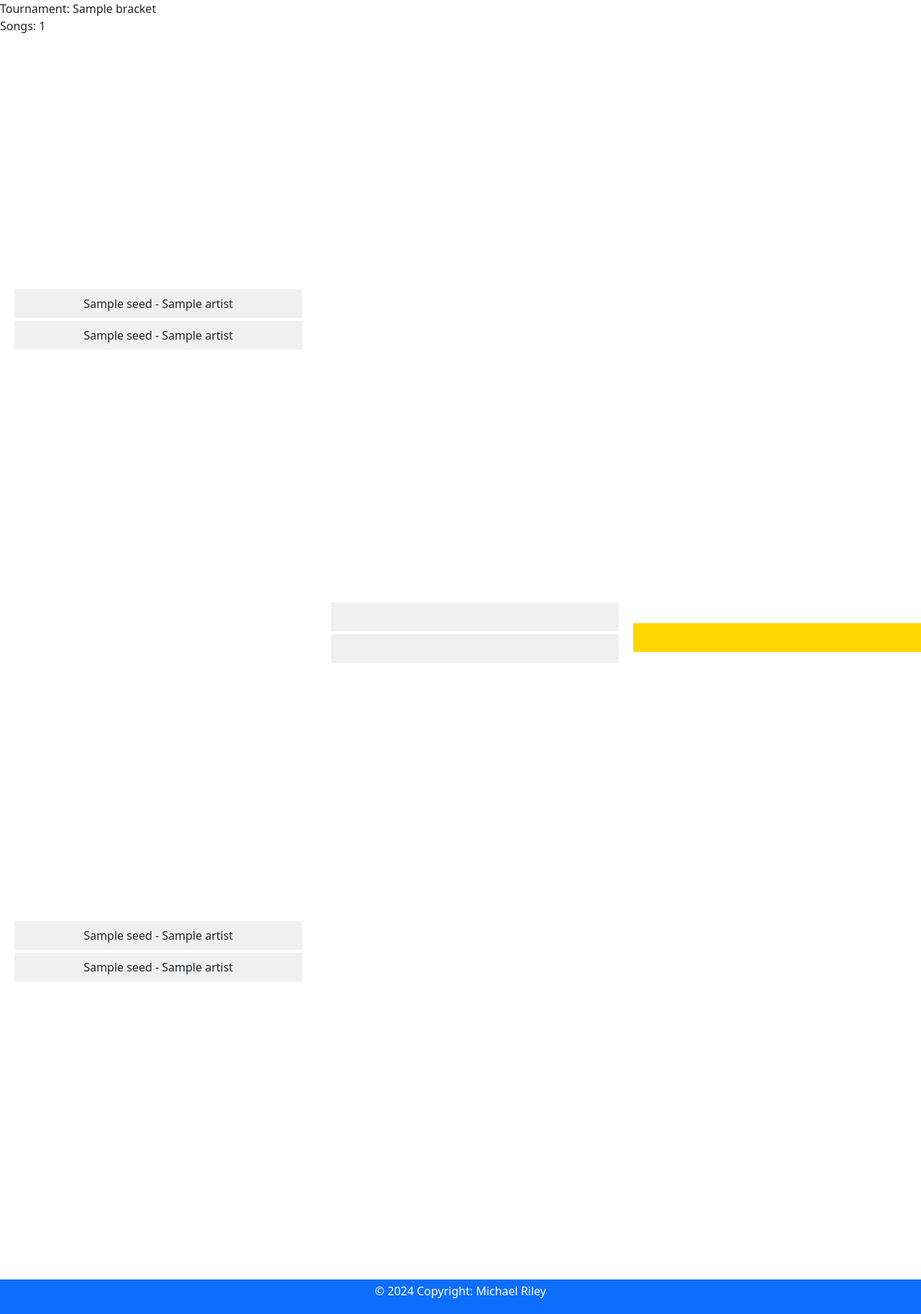
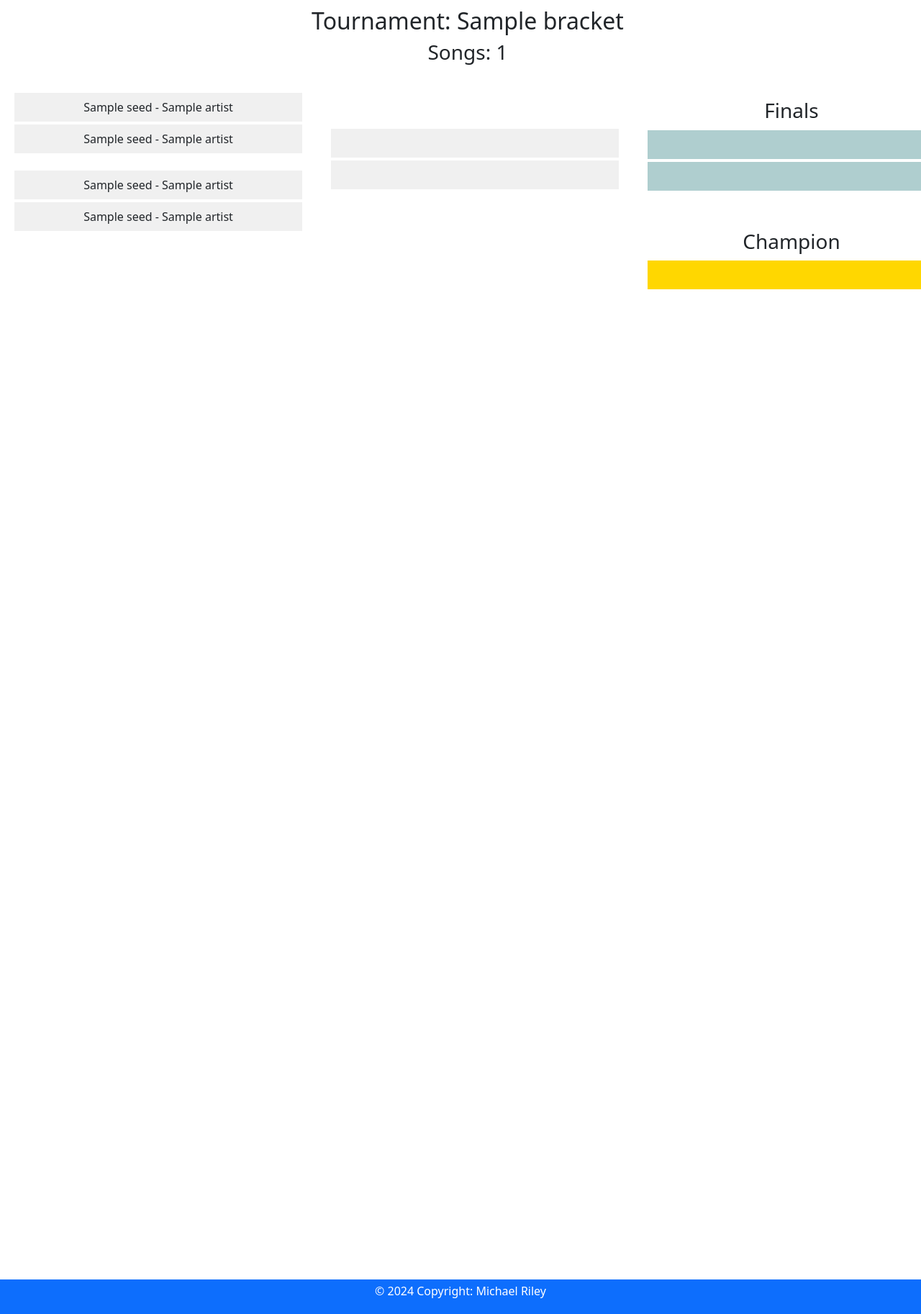
Before and after one commit to mikerly131/song_tournament, a FastAPI app: template templates/brackets/fill-bracket-8.html in a window 1280 px wide. Shown: the part 56-1882 px from the top of the page at 72% size. Run offline with FastAPI, Linux system fonts and the light colour scheme; the template is opened without the code that fills it: most values are stand-ins (such as "Sample title", 1, 10 or a date in 2020).

Commit message:
8 team template updated, styles updated for all brackets

```diff
--- a/static/bracket_styles.css
+++ b/static/bracket_styles.css
@@ -1,78 +1,53 @@
-.bracket-container {
-  width: 2800px;
-  overflow-x: hidden;
-  white-space: nowrap;
+html, body {
+    margin: 0;
+    height: 100%
+    width: 100%;  /* use full viewport width always */
+    overflow-x: hidden; /* added to stop horizontal overflow, idk why its happening */
 }
 
-.tournament {
-  display: flex;
-  flex-direction: row;
+.scroll-container {
+    position: fixed; /* Should this be absolute? */
+    top: 163px; /* Header is nav-bar, 56px, title row 106px */
+    left: 0;
+    right: 0;
+    bottom: 48px; /* Footer is about 48 px */
+    overflow-y: auto; /* for vertical scrolling */
+    overflow-x: scroll; /* always show horizontal scrollbar */
 }
 
-.round, .match-left, .match-right {
-    box-sizing: border-box;
+/* flex-wrap and overflow may not be needed for wrapping if necessary */
+.tournament-bracket {
+    min-height: 100%;
+    display: flex;
+    justify-content: flex-start;
+    flex-wrap: nowrap;
+    overflow-x: visible;
 }
 
-.tournament .round {
-  font-size: 1em;
-  display: flex;
-  flex-direction: column;
-  justify-content: center;
-  width: 400px;
-  list-style: none;
-  padding: 0;
+/* Keep all things in column aligned vertical, give some margin around it */
+.column, .match {
+    display: flex;
+    flex-direction: column;
+    align-items: center;
+    margin: 10px 10px;
 }
 
-.match-left {
-  padding-left: 1.5em;
+/* Idk if I'm doing this right, but need same column display, flex to get spacing i want */
+.match {
+    justify-content: center;
+    margin: 10px;
 }
 
-.match-right {
-  padding-right: 1.5em;
+.team {
+    min-width: 400px; /* width that fits most song and artist combo, i hope  */
+    height: 40px;
+    background-color: #f0f0f0;
+    margin: 2px 0;
+    padding: 5px 10px;
+    text-align: center;
+    display: inline-flex; /* inline-flex allows width growth */
+    align-items: center;
+    justify-content: center;
+    position: relative;
+    white-space: nowrap; /* prevents text wrapping */
 }
-
-.song-bottom {
-  font-size: 1em;
-  border-bottom: 2px solid #aaa;
-}
-
-.song-left {
-  text-align: left;
-  border-right: 2px solid #aaa;
-}
-
-.song-right {
-  text-align: right;
-  border-left: 2px solid #aaa;
-}
-
-.song-top {
-  font-size: 1em;
-  border: none;
-  border-bottom: 2px solid #aaa;
-}
-
-.left-spacer {
-  border-right: 2px solid #aaa;
-  min-height: 40px;
-  padding-right: 1em;
-}
-
-.right-spacer {
-  border-left: 2px solid #aaa;
-  min-height: 40px;
-  padding-left: 1em;
-}
-
-.champion {
-    justify-content: center;
-    text-align: center;
-    padding-top: 1em;
-    padding-bottom: 1em;
-    border: 1px solid #aaa;
-    margin-top: 1em;
-    margin-bottom: 1em;
-    margin-left: 1em;
-    margin-right: 1em;
-    font-weight: bold;
-}
--- a/static/bracket_styles_64.css
+++ b/static/bracket_styles_64.css
@@ -79,48 +79,21 @@
 .round-of-2 .match:first-child { margin-top: 825px; }
 .round-of-2 .match:last-child { margin-bottom: 240px; }
 
+.finals .match:first-child { margin-top: 60px; }
+.finals .match:last-child { margin-bottom: 60px; }
+
 .champion {
     display: flex;
     align-items: center;
     justify-content: center;
+    padding-top: 40px;
+}
+
+.finals .match .team {
+    background-color: #afcecf;
 }
 
 .final .team {
     margin: 0;
-    background-color: gold; /* Highlight for the champion */
+    background-color: gold;
 }
-
-
-/*  Commented out for now
-.team.top::after, .team.bottom::before {
-    content: '';
-    position: absolute;
-    left: 50%;
-    top: 100%;
-    width: 2px;
-    height: 20px;
-    background-color: #000;
-}
-
-.team.bottom::before {
-    top: -20px;
-}
-
-
-.team.top {
-    border-bottom: 1px solid #aaa;
-}
-
-.team.bottom {
-    border-top: 1px solid #aaa;
-}
-
-
-Adjust the connecting lines for different rounds if necessary
-.round-of-32 .match .team::after, .round-of-32 .match .team::before { height: 40px; }
-.round-of-16 .match .team::after, .round-of-16 .match .team::before { height: 80px; }
-.round-of-8 .match .team::after, .round-of-8 .match .team::before { height: 160px; }
-.round-of-4 .match .team::after, .round-of-4 .match .team::before { height: 320px; }
-.round-of-2 .match .team::after, .round-of-2 .match .team::before { height: 640px; }
-Add further adjustments for additional rounds as necessary
-*/
--- /dev/null
+++ b/static/bracket_styles_8.css
@@ -0,0 +1,25 @@
+/* Column spacing for 8 team bracket */
+.round-of-4 .match { margin-top: 10px; margin-bottom: 10px; } /* Adjust based on actual layout */
+.round-of-2 .match { margin-top: 65px; margin-bottom: 65px; } /* Adjust accordingly */
+.round-of-1 .match { margin-top: 175px; margin-bottom: 175px; } /* And so on for each round */
+
+.round-of-2 .match:first-child { margin-top: 60px; }
+.round-of-2 .match:last-child { margin-bottom: 10px; }
+
+.finals .match:first-child { margin-top: 20px; }
+.finals .match:last-child { margin-bottom: 60px; }
+
+.champion {
+    align-items: center;
+    justify-content: center;
+    margin: 2px 0;
+    padding: 40px 10px 10px 10px;
+}
+
+.finals .match .team {
+    background-color: #afcecf;
+}
+
+.champion .team {
+    background-color: gold;
+}
--- a/templates/brackets/fill-bracket-8.html
+++ b/templates/brackets/fill-bracket-8.html
@@ -5,21 +5,24 @@
     <meta name ="viewport" content="width=device-width, initial-scale=1">
     <title>Song Tournament - View Bracket</title>
     <link href="https://cdn.jsdelivr.net/npm/bootstrap@5.3.3/dist/css/bootstrap.min.css" rel="stylesheet" integrity="sha384-QWTKZyjpPEjISv5WaRU9OFeRpok6YctnYmDr5pNlyT2bRjXh0JMhjY6hW+ALEwIH" crossorigin="anonymous">
-    <link href="{{ url_for('static', path='/bracket_styles_64.css') }}" rel="stylesheet">
+    <link href="{{ url_for('static', path='/bracket_styles.css') }}" rel="stylesheet">
+    <link href="{{ url_for('static', path='/bracket_styles_8.css') }}" rel="stylesheet">
 </head>
 <body class="d-flex flex-column min-vh-100">
 
 {% include 'header.html' %}
 
-<div>
-    Tournament: {{ bracket.name }} <br>
-    Songs: {{ bracket.pool_size }}
+<div class="row">
+    <div class="column">
+        <h2>Tournament: {{ bracket.name }} </h2>
+        <h3>Songs: {{ bracket.pool_size }} </h3>
     </div>
+</div>
+
 
 <div class="scroll-container">
     <div class="tournament-bracket">
-        <div class="column left">
-            <div class="round round-of-4">
+        <div class="column round-of-4 left">
             <div class="match">
                 <div class="team top" id="song_{{ bracket.seed_list[0]['id'] }}">{{ bracket.seed_list[0]['title'] }} - {{ bracket.seed_list[0]['artist'] }}</div>
                 <div class="team bottom" id="song_{{ bracket.seed_list[7]['id'] }}">{{ bracket.seed_list[7]['title'] }} - {{bracket.seed_list[7]['artist'] }}</div>
@@ -29,30 +32,30 @@
                 <div class="team bottom" id="song_{{ bracket.seed_list[4]['id'] }}">{{ bracket.seed_list[4]['title'] }} - {{bracket.seed_list[4]['artist'] }}</div>
             </div>
         </div>
-        </div>
-        <div class="column left">
-            <div class="round round-of-2">
+        <div class="column round-of-2 left">
                 <div class="match">
                     <div class="team top"></div>
                     <div class="team bottom"></div>
                 </div>
         </div>
+        <div class="column finals">
+            <div class="match row">
+                <h3 class="text-center">Finals</h3>
+                <div class="team top"></div>
+                <div class="team bottom"></div>
             </div>
-        <div class="champion">
-            <div class="final">
+            <div class="champion row">
+                <h3 class="text-center">Champion</h3>
                 <div class="team"></div>
             </div>
         </div>
-        <div class="column right">
-            <div class="round round-of-2">
+        <div class="column round-of-2 right">
             <div class="match">
                 <div class="team top"></div>
                 <div class="team bottom"></div>
             </div>
         </div>
-        </div>
-        <div class="column right">
-            <div class="round round-of-4">
+        <div class="column round-of-4 right">
             <div class="match">
                 <div class="team top" id="song_{{ bracket.seed_list[1]['id'] }}">{{ bracket.seed_list[1]['title'] }} - {{bracket.seed_list[1]['artist'] }}</div>
                 <div class="team bottom" id="song_{{ bracket.seed_list[6]['id'] }}">{{ bracket.seed_list[6]['title'] }} - {{bracket.seed_list[6]['artist'] }}</div>
@@ -60,7 +63,6 @@
             <div class="match">
                 <div class="team top" id="song_{{ bracket.seed_list[2]['id'] }}">{{ bracket.seed_list[2]['title'] }} - {{bracket.seed_list[2]['artist'] }}</div>
                 <div class="team bottom" id="song_{{ bracket.seed_list[5]['id'] }}">{{ bracket.seed_list[5]['title'] }} - {{bracket.seed_list[5]['artist'] }}</div>
-                </div>
             </div>
         </div>
     </div>
```
Lines whose indentation alone changed are shown as unchanged.
